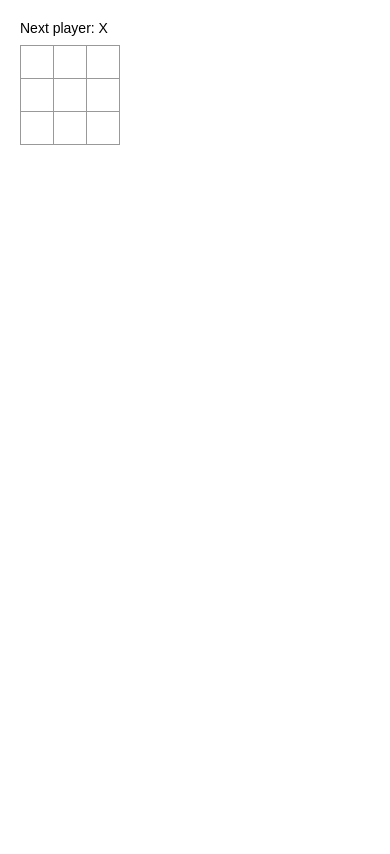
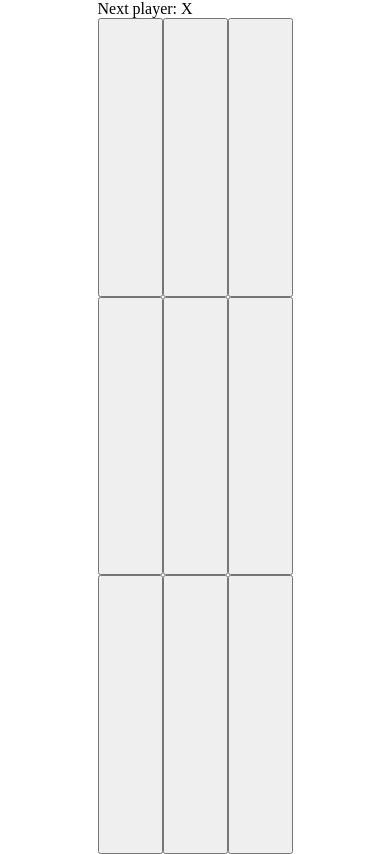
Before and after one commit to PiotrLach/TicTacToe, a React (Create React App) app: page / in a window 390 px wide. Built offline with nearby package versions, Linux system fonts and the light colour scheme.

Commit message:
Added responsive layout

```diff
--- a/src/Board.tsx
+++ b/src/Board.tsx
@@ -3,8 +3,9 @@ import './index.css';
 import Row from './Row';
 import Couple from './Couple';
 import Triple from './Triple';
+import BoardState from './BoardState';
 
-class Board extends React.Component<{}, { squares: Array<string>, xIsNext: boolean }> {
+class Board extends React.Component<{}, BoardState> {
 
   constructor(props : {}) {
     super(props);
--- /dev/null
+++ b/src/BoardState.tsx
@@ -0,0 +1,4 @@
+export default interface BoardState {
+  squares: Array<string>;
+  xIsNext: boolean;
+}
--- a/src/Game.tsx
+++ b/src/Game.tsx
@@ -6,17 +6,9 @@ class Game extends React.Component {
   render() {
     return (
       <div className="game">
-        <div className="game-board">
-          <Board/>
-        </div>
-        <div className="game-info">
-          <div>
-            {/* status */}
-          </div>
-          <ol>
-            {/* TODO */}
-          </ol>
-        </div>
+        <div/>
+        <Board/>
+        <div/>
       </div>
     );
   }
--- a/src/Row.tsx
+++ b/src/Row.tsx
@@ -9,7 +9,7 @@ export default class Row extends React.Component<{triple : Triple}, {}> {
     render() {
         var triple = this.props.triple;
         return (
-            <div className="board-row">
+            <div className="row">
                 {this.renderSquare(triple.first)}
                 {this.renderSquare(triple.second)}
                 {this.renderSquare(triple.third)}
--- a/src/index.css
+++ b/src/index.css
@@ -1,50 +1,26 @@
 body {
-  font: 14px "Century Gothic", Futura, sans-serif;
-  margin: 20px;
+  padding:0;
+  margin:0;
 }
 
-ol, ul {
-  padding-left: 30px;
-}
-
-.board-row:after {
-  clear: both;
-  content: "";
-  display: table;
-}
-
-.status {
-  margin-bottom: 10px;
+.row {
+  display: grid;
+  grid-template-columns: repeat(3, 1fr);
 }
 
 .square {
-  background: #fff;
-  border: 1px solid #999;
-  float: left;
+  padding:0;
+  margin:0;
+
   font-size: 24px;
   font-weight: bold;
   line-height: 34px;
-  height: 34px;
-  margin-right: -1px;
-  margin-top: -1px;
-  padding: 0;
   text-align: center;
-  width: 34px;
+  height: 33vh;
 }
 
-.square:focus {
-  outline: none;
-}
-
-.kbd-navigation .square:focus {
-  background: #ddd;
-}
 
 .game {
-  display: flex;
-  flex-direction: row;
+  display: grid;
+  grid-template-columns: 1fr 2fr 1fr;
 }
-
-.game-info {
-  margin-left: 20px;
-}
```
